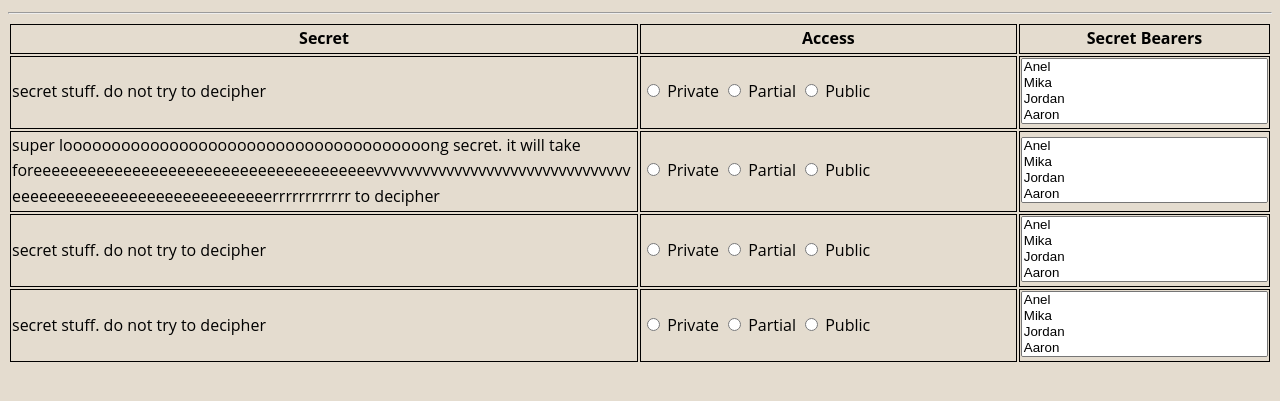
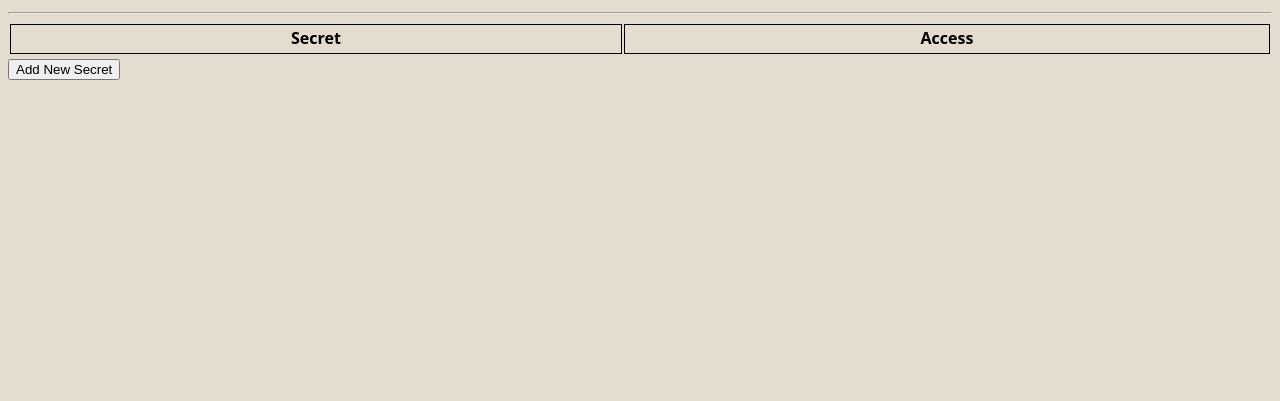
Before and after one commit to anelbas/SecretVault, a website: page frontend/static/templates/mySecrets.html in a window 1280 px wide. Shown: the part 57-458 px from the top of the page. Drawn offline with Linux system fonts and the light colour scheme; files that its build step writes are made by us from their sources.

Commit message:
Added js and add newScret page

```diff
--- a/frontend/server.js
+++ b/frontend/server.js
@@ -23,6 +23,10 @@ app.get("/mySecrets", (req, res) => {
     res.sendFile(path.resolve(__dirname, "static/templates/mySecrets.html"));
 });
 
+app.get("/newSecret", (req, res) => {
+    res.sendFile(path.resolve(__dirname, "static/templates/newSecret.html"));
+});
+
 
 app.use(function(req,res){
     res.status(404).sendFile(path.resolve(__dirname, "static/templates/404.html"));
--- a/frontend/static/js/index.js
+++ b/frontend/static/js/index.js
@@ -201,3 +201,7 @@ function submit(type) {
         })
     };
 }
+
+function openPage(url) {
+    window.location.replace(url);
+}
--- a/frontend/static/templates/mySecrets.html
+++ b/frontend/static/templates/mySecrets.html
@@ -6,6 +6,8 @@
         <meta charset="UTF-8" />
         <link rel="stylesheet" href="../static/css/publicSecrets.css" />
         <link rel="stylesheet" href="../static/css/mySecrets.css" />
+        <script src="../static/js/index.js"></script>
+        <script src="../static/js/my-secrets.js" type="module"></script>
     <header>
 
     </header>
@@ -20,94 +22,15 @@
             <table style="width:100%;">
                 <thead>
                     <tr>
-                        <th style="width:50%;">Secret</th>
-                        <th style="width:30%;">Access</th>
-                        <th style="width:20%;">Secret Bearers</th>
+                        <th>Secret</th>
+                        <th style="min-width:30%;">Access</th>
                     </tr>
                 </thead>
-                <tbody>
-                    <tr>
-                        <td>secret stuff. do not try to decipher</td>
-                        <td>
-                            <label for="private"><input type="radio" id="private" name="access" value="Private"> Private</label>
-                            <input type="radio" id="partial" name="access" value="Partial">
-                            <label for="partial">Partial</label>
-                            <input type="radio" id="public" name="access" value="Public">
-                            <label for="public">Public</label>
-                        </td>
-                        <td>
-                            <select style="width: 100%" name="secret_bearers" id="secret_bearers" multiple>
-                                <option value="Anel">Anel</option>
-                                <option value="Mika">Mika</option>
-                                <option value="Jordan">Jordan</option>
-                                <option value="Aaron">Aaron</option>
-                                <option value="Luan">Luan</option>
-                                <option value="Naddi">Naddi</option>
-                            </select>
-                        </td>
-                    </tr>
-                    <tr>
-                        <td>super loooooooooooooooooooooooooooooooooooooong secret. it will take foreeeeeeeeeeeeeeeeeeeeeeeeeeeeeeeeeeeeeevvvvvvvvvvvvvvvvvvvvvvvvvvvvvvvveeeeeeeeeeeeeeeeeeeeeeeeeeeeerrrrrrrrrrrr to decipher</td>
-                        <td>
-                            <label for="private"><input type="radio" id="private" name="access" value="Private"> Private</label>
-                            <input type="radio" id="partial" name="access" value="Partial">
-                            <label for="partial">Partial</label>
-                            <input type="radio" id="public" name="access" value="Public">
-                            <label for="public">Public</label>
-                        </td>
-                        <td>
-                            <select style="width: 100%" name="secret_bearers" id="secret_bearers" multiple>
-                                <option value="Anel">Anel</option>
-                                <option value="Mika">Mika</option>
-                                <option value="Jordan">Jordan</option>
-                                <option value="Aaron">Aaron</option>
-                                <option value="Luan">Luan</option>
-                                <option value="Naddi">Naddi</option>
-                            </select>
-                        </td>
-                    </tr>
-                    <tr>
-                        <td>secret stuff. do not try to decipher</td>
-                        <td>
-                            <label for="private"><input type="radio" id="private" name="access" value="Private"> Private</label>
-                            <input type="radio" id="partial" name="access" value="Partial">
-                            <label for="partial">Partial</label>
-                            <input type="radio" id="public" name="access" value="Public">
-                            <label for="public">Public</label>
-                        </td>
-                        <td>
-                            <select style="width: 100%" name="secret_bearers" id="secret_bearers" multiple>
-                                <option value="Anel">Anel</option>
-                                <option value="Mika">Mika</option>
-                                <option value="Jordan">Jordan</option>
-                                <option value="Aaron">Aaron</option>
-                                <option value="Luan">Luan</option>
-                                <option value="Naddi">Naddi</option>
-                            </select>
-                        </td>
-                    </tr>
-                    <tr>
-                        <td>secret stuff. do not try to decipher</td>
-                        <td>
-                            <label for="private"><input type="radio" id="private" name="access" value="Private"> Private</label>
-                            <input type="radio" id="partial" name="access" value="Partial">
-                            <label for="partial">Partial</label>
-                            <input type="radio" id="public" name="access" value="Public">
-                            <label for="public">Public</label>
-                        </td>
-                        <td>
-                            <select style="width: 100%" name="secret_bearers" id="secret_bearers" multiple>
-                                <option value="Anel">Anel</option>
-                                <option value="Mika">Mika</option>
-                                <option value="Jordan">Jordan</option>
-                                <option value="Aaron">Aaron</option>
-                                <option value="Luan">Luan</option>
-                                <option value="Naddi">Naddi</option>
-                            </select>
-                        </td>
-                    </tr>
+                <tbody id="secrets-body">
                 </tbody>
             </table>
+
+            <input type="button" value="Add New Secret" onclick="openPage('/newSecret')">
         </main>
     </body>
 </html>
```
Also changed, not shown: frontend/static/js/mock_data/secrets-mock.js (added, +24 -0 lines), frontend/static/js/my-secrets.js (added, +86 -0 lines), frontend/static/templates/newSecret.html (added, +35 -0 lines).
